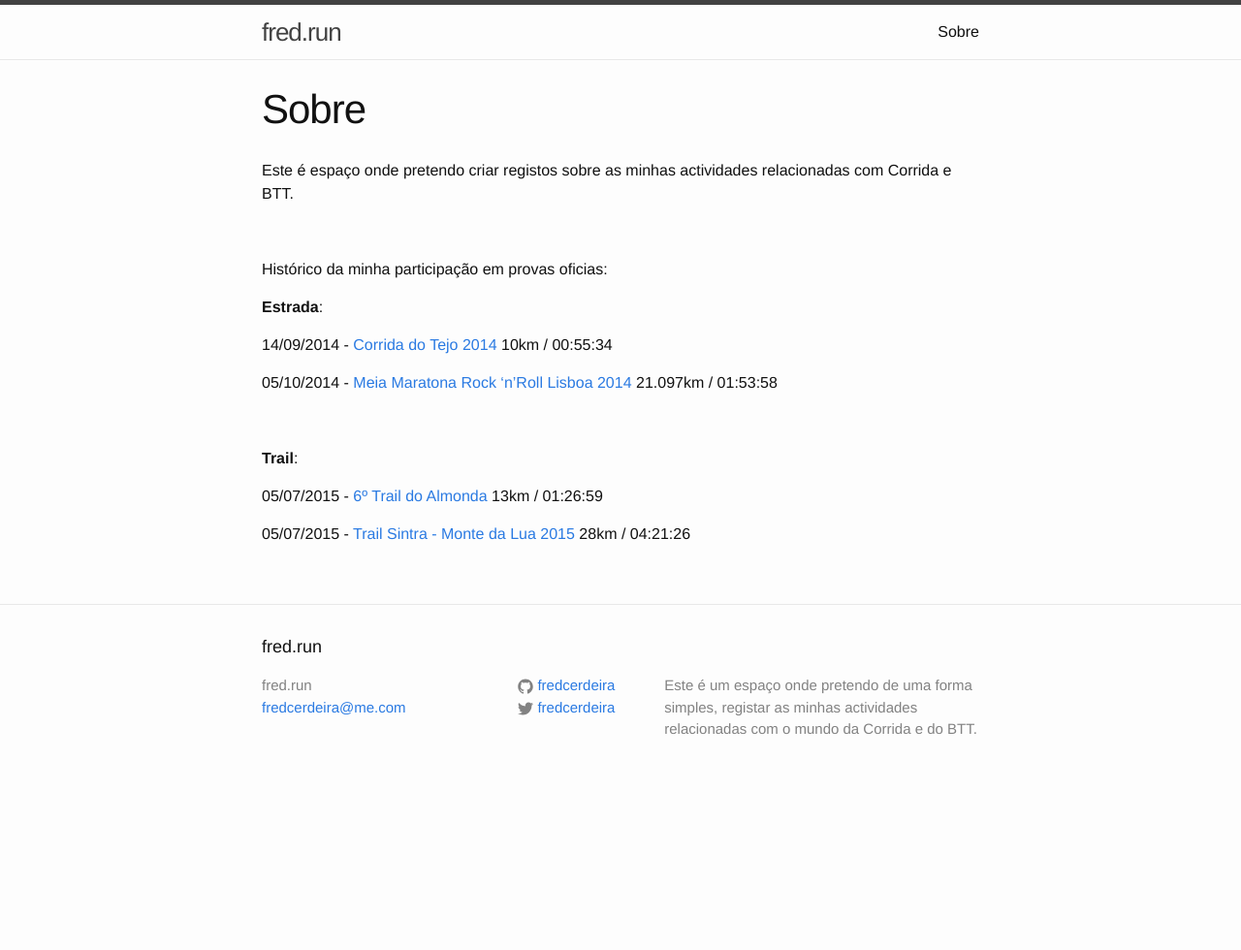
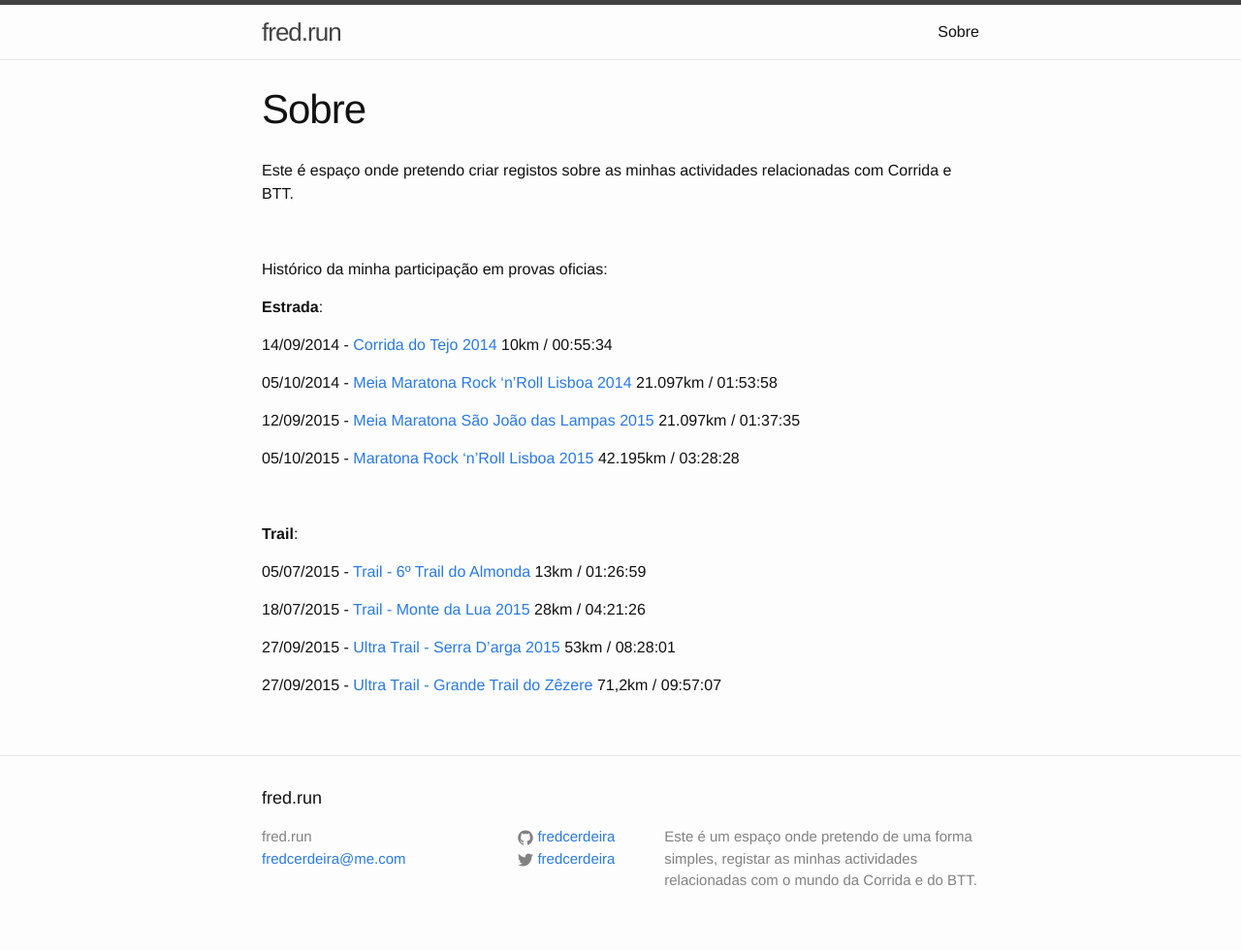
Before and after one commit to fredcerdeira/fred.run, a Jekyll site: the page built from about.md, in a window 1280 px wide. Shown: the whole page at 97% size. Built offline with Jekyll 4.4.1, drawn with Linux system fonts in a browser that asks for light colours; nearby versions of some CDN libraries; before the commit the page ends 900 px from its top, so only the background shows below that.

Commit message:
updated listagem de provas

```diff
--- a/about.md
+++ b/about.md
@@ -16,10 +16,18 @@ Histórico da minha participação em provas oficias:
 
 05/10/2014 - [Meia Maratona Rock 'n'Roll Lisboa 2014](http://pt.competitor.com/portugal/resultados/resultados-2014-meia/) 21.097km / 01:53:58
 
+12/09/2015 - [Meia Maratona São João das Lampas 2015](http://my3.raceresult.com/41122/599/39%C2%AA%20Meia%20Maratona%20de%20S.%20Jo%C3%A3o%20das%20Lampas) 21.097km / 01:37:35
+
+05/10/2015 - [Maratona Rock 'n'Roll Lisboa 2015](http://www.runrocknroll.com/lisbon/the-races/resultados/resultados-2015/?event=marathon) 42.195km / 03:28:28
+
 &nbsp;
 
 **Trail**:
 
-05/07/2015 - [6º Trail do Almonda](https://lap2go.com/pt/Event/trail-almonda-2015/Timetable) 13km / 01:26:59
+05/07/2015 - [Trail - 6º Trail do Almonda](https://lap2go.com/pt/Event/trail-almonda-2015/Timetable) 13km / 01:26:59
 
-05/07/2015 - [Trail Sintra - Monte da Lua 2015](http://ultratrailsintra.com/classificacao2015/) 28km / 04:21:26
+18/07/2015 - [Trail - Monte da Lua 2015](http://ultratrailsintra.com/classificacao2015/) 28km / 04:21:26
+
+27/09/2015 - [Ultra Trail - Serra D'arga 2015](http://www.i-tra.org/community/frederico.cerdeira/759372/) 53km / 08:28:01
+
+27/09/2015 - [Ultra Trail - Grande Trail do Zêzere ](http://www.i-tra.org/community/frederico.cerdeira/759372/) 71,2km / 09:57:07
```
